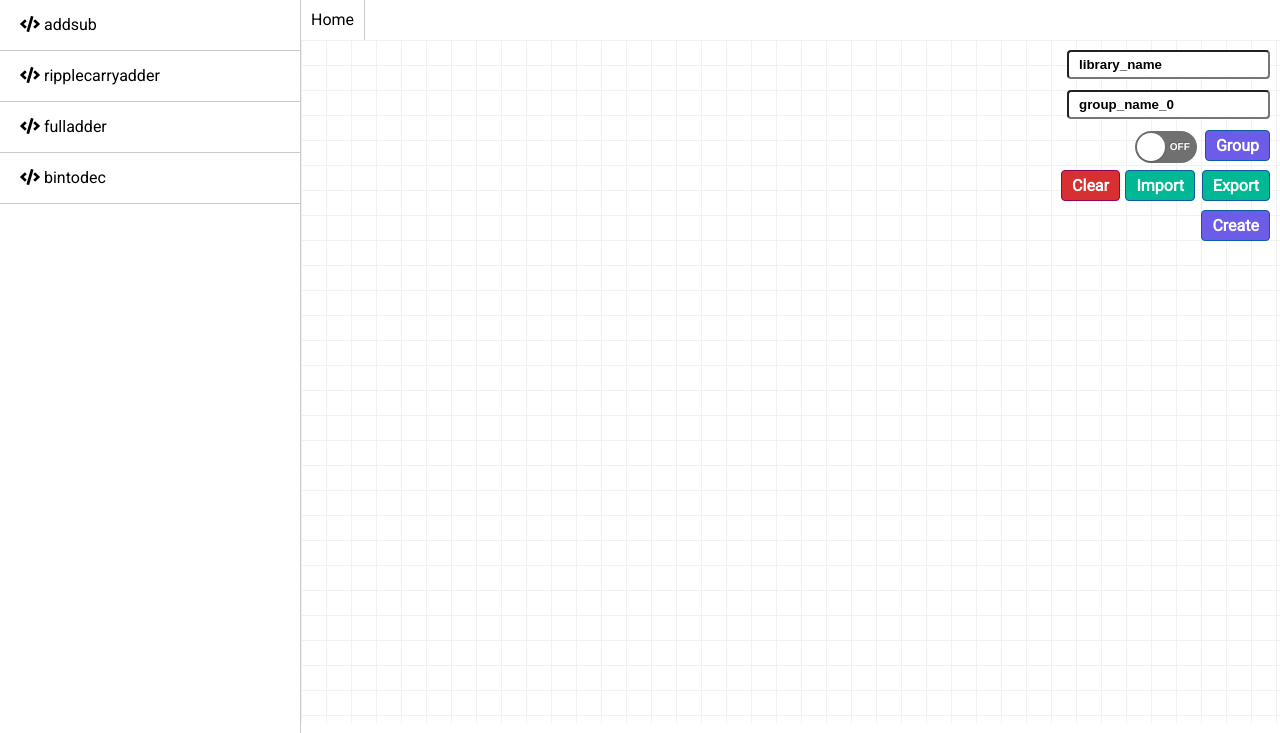
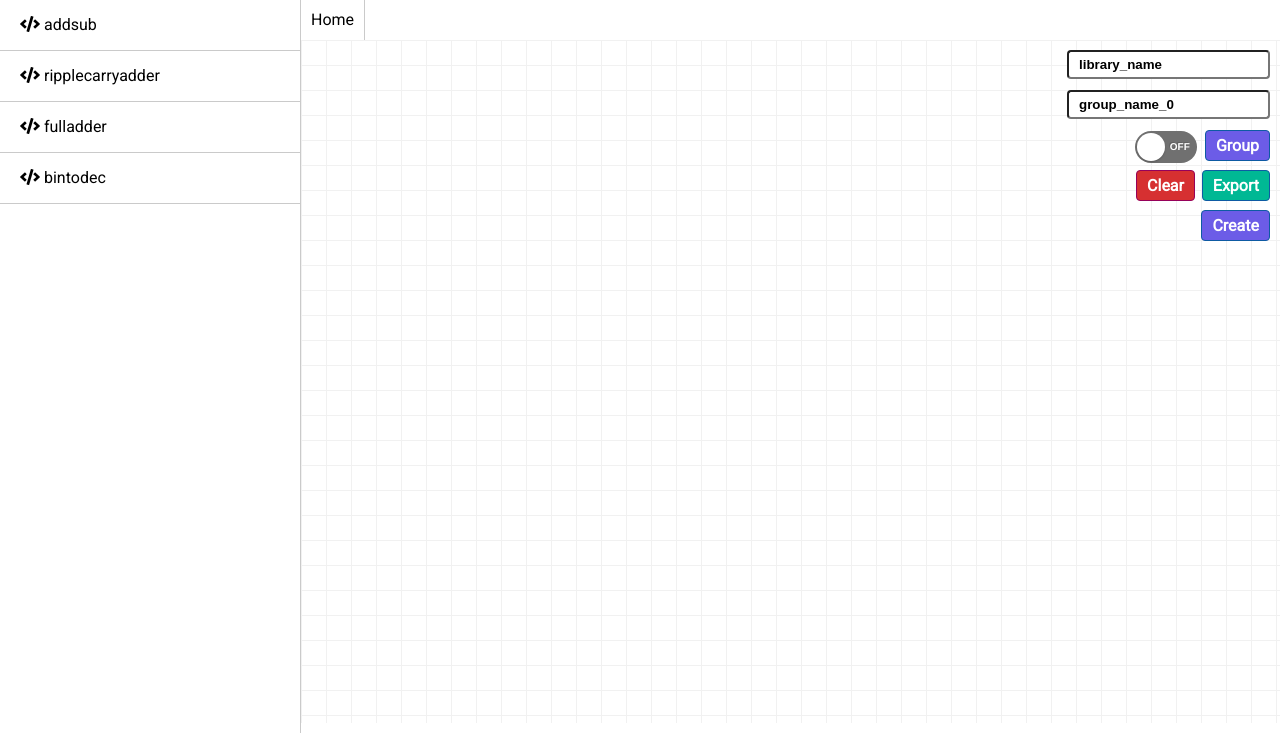
Before and after one commit to lpsmodsimteam/sst-composition-tool, a Flask app: page /demo in a window 1280 px wide; the page is wider, and only the part inside the window is pictured. Shown: the part 67-800 px from the top of that part. Run offline with Flask 2, Linux system fonts and the light colour scheme; some libraries are stand-ins or nearby versions.

Commit message:
move importing functionality from canvas to index

```diff
--- a/app/static/css/beautiful.css
+++ b/app/static/css/beautiful.css
@@ -133,26 +133,11 @@ header a {
   z-index: 5;
 }
 
-.btn-import {
+.btn-clear {
   float: right;
   position: absolute;
   top: 130px;
   right: 85px;
-  color: #fff;
-  font-weight: 700;
-  border: 1px solid #0e5ba3;
-  background: #00b894;
-  padding: 5px 10px;
-  border-radius: 4px;
-  cursor: pointer;
-  z-index: 5;
-}
-
-.btn-clear {
-  float: right;
-  position: absolute;
-  top: 130px;
-  right: 160px;
   color: #fff;
   font-weight: 700;
   border: 1px solid #96015b;
--- a/app/templates/canvas.html
+++ b/app/templates/canvas.html
@@ -52,9 +52,6 @@
           </div>
           {# export button #}
           <div class="btn-export" id="export_button">Export</div>
-          {# import button #}
-          <input type="file" id="imgupload" style="display: none" />
-          <div class="btn-import" id="import_button">Import</div>
         </form>
 
         <div class="bar-zoom">
```
